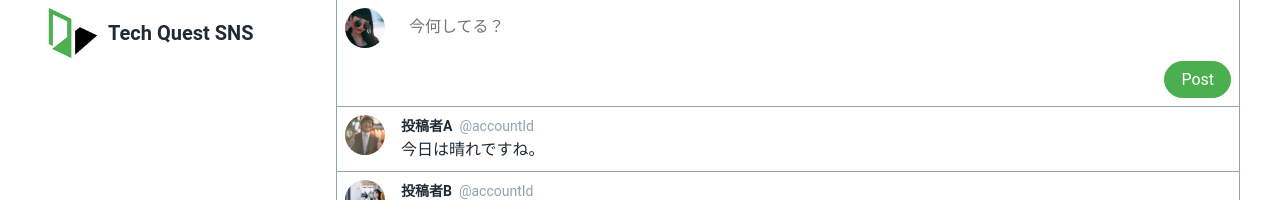
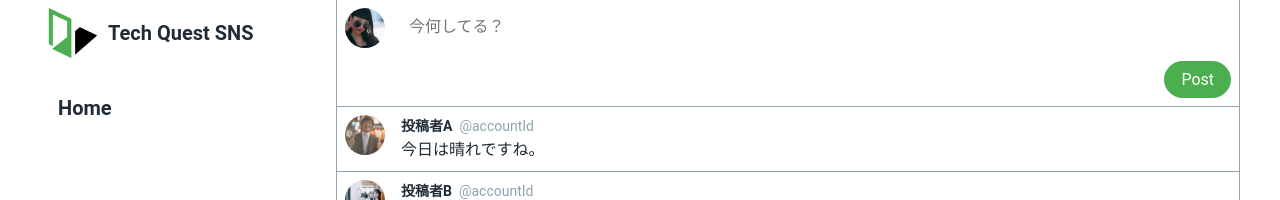
Before and after one commit to tech-quest/codespace-ts-next-sample-sns, a Next.js app: page / in a window 1280 px wide. Shown: the top 200 px of the page. Built offline with nearby package versions, Linux system fonts and the light colour scheme.

Commit message:
feature: add menu home link

```diff
--- a/src/app/components/site-layout/components/site-menu-bar/index.tsx
+++ b/src/app/components/site-layout/components/site-menu-bar/index.tsx
@@ -1,4 +1,5 @@
 import { FluidImage } from '~/components/elements/images/fluid-image';
+import { NavLink } from '~/components/elements/links/nav-link';
 
 import styles from './styles.module.css';
 
@@ -13,7 +14,11 @@ export const SiteMenuBar = () => {
           Tech Quest SNS
         </h1>
       </div>
-      <div></div>
+      <nav className={styles.menu}>
+        <NavLink href="/" className={styles.item}>
+          Home
+        </NavLink>
+      </nav>
     </div>
   );
 };
--- a/src/app/components/site-layout/components/site-menu-bar/styles.module.css
+++ b/src/app/components/site-layout/components/site-menu-bar/styles.module.css
@@ -18,3 +18,29 @@
   display: inline-block;
   width: 50px;
 }
+
+.menu {
+  padding: 1em 0;
+}
+.menu > *:first-child {
+  margin-top: 0;
+}
+.menu > *:last-child {
+  margin-bottom: 0;
+}
+
+.item {
+  display: block;
+  padding: 0.5em;
+  transition: background-color 300ms cubic-bezier(0, 0, 0.2, 1);
+  color: #212b36;
+  font-size: 1.25rem;
+  text-decoration: none;
+}
+.item:hover {
+  background-color: #cfd8dc;
+  text-decoration: none;
+}
+.item[data-active='true'] {
+  font-weight: bold;
+}
--- a/src/app/globals.css
+++ b/src/app/globals.css
@@ -152,33 +152,12 @@ template {
 :root {
   --theme-background: 255, 255, 255;
   --theme-foreground: 33, 43, 54;
-  --theme-contrast: 255, 255, 255;
-  --theme-primary: 98, 0, 238;
-  --theme-secondary: 38, 166, 154;
-  --theme-error: 239, 83, 80;
-  --theme-error-surface: 255, 205, 210;
-  --theme-error-dark: 183, 28, 28;
-  --theme-success: 102, 187, 106;
-  --theme-success-surface: 200, 230, 201;
-  --theme-success-dark: 27, 94, 32;
-  --theme-warning: 255, 202, 40;
-  --theme-warning-surface: 255, 236, 179;
-  --theme-warning-dark: 255, 111, 0;
-  --theme-gray: 145, 158, 171;
-  --theme-gray-surface: 244, 246, 248;
 
   --font-gothic: Roboto, 'Helvetica Neue', Arial, 'Hiragino Kaku Gothic ProN', 'ヒラギノ角ゴ ProN W3', Arial, sans-serif,
     Meiryo, Osaka, 'ＭＳ Ｐゴシック', 'MS PGothic', system-ui, sans-serif;
 
   --line-height-normal: 1.6;
   --line-height-heading: 1.2;
-
-  --radius-button: 0.5rem;
-  --radius-input: 0.25rem;
-  --radius-alert: 0.25rem;
-  --radius-panel: 1.5rem;
-
-  --transition-ease: 0.4s ease;
 }
 /* settings */
 html,
--- a/src/components/elements/buttons/button/index.tsx
+++ b/src/components/elements/buttons/button/index.tsx
@@ -1,3 +1,5 @@
+import Link from 'next/link';
+
 import styles from './styles.module.css';
 
 type CommonProps = {
@@ -17,9 +19,9 @@ type Props = ButtonProps | LinkProps;
 export const Button = (props: Props) => {
   if (props.type === 'link') {
     return (
-      <a href={props.href} className={styles.root}>
+      <Link href={props.href} className={styles.root}>
         {props.children}
-      </a>
+      </Link>
     );
   }
 
--- a/src/components/elements/buttons/button/styles.module.css
+++ b/src/components/elements/buttons/button/styles.module.css
@@ -11,12 +11,10 @@
   border-color: #4baf4f;
   color: #fff;
   line-height: 1.2;
-  transition:
-    background-color 200ms cubic-bezier(0, 0, 0.2, 1),
-    border-color 200ms cubic-bezier(0, 0, 0.2, 1),
-    color 200ms cubic-bezier(0, 0, 0.2, 1);
+  transition: opacity 300ms cubic-bezier(0, 0, 0.2, 1);
 }
 .root:hover {
+  opacity: 0.8;
   text-decoration: none;
 }
 .root:disabled {
--- /dev/null
+++ b/src/components/elements/links/nav-link/index.tsx
@@ -0,0 +1,20 @@
+'use client';
+
+import Link from 'next/link';
+import { usePathname } from 'next/navigation';
+import { ComponentProps } from 'react';
+
+type Props = Omit<ComponentProps<typeof Link>, 'href'> & {
+  href: string;
+};
+
+export const NavLink = ({ children, ...props }: Props) => {
+  const pathname = usePathname();
+  const isActive = pathname.indexOf(props.href) === 0;
+
+  return (
+    <Link {...props} className={props.className} data-active={isActive}>
+      {children}
+    </Link>
+  );
+};
```
